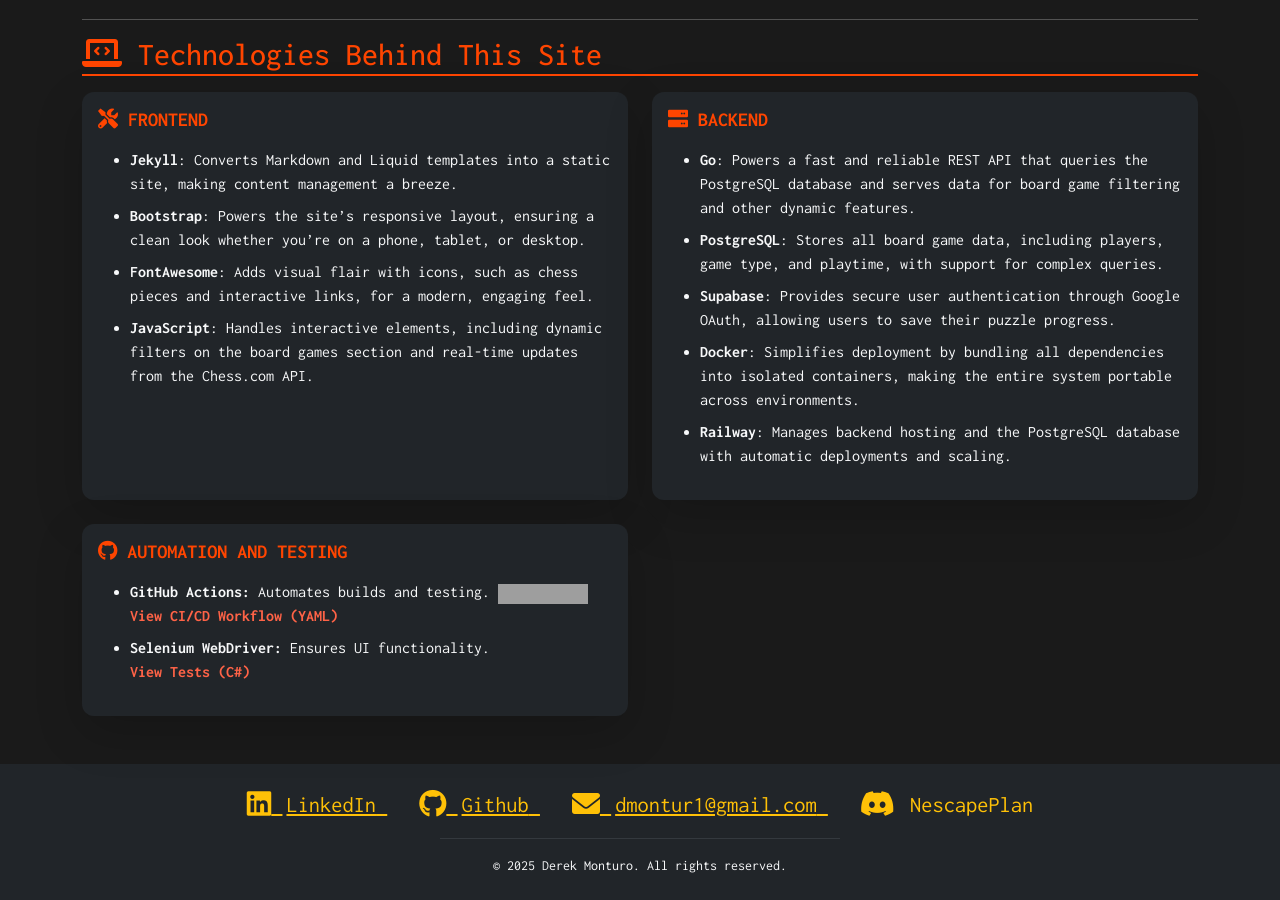
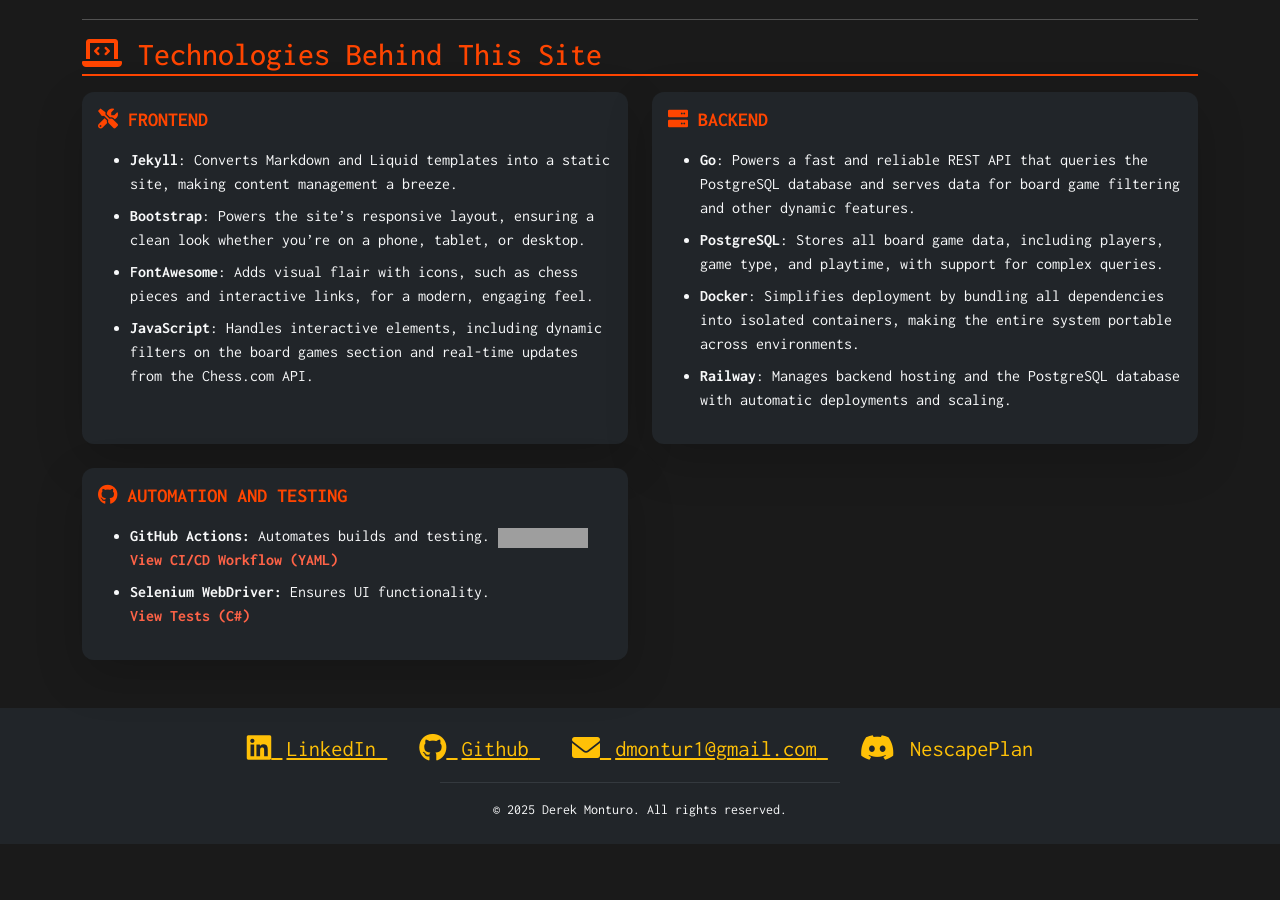
Before and after one commit to drmDev/drmDev.github.io, a Jekyll site: the page built from index.md, in a window 1280 px wide, cut to the strip 1290-2190 px from the top of the page. Built offline with Jekyll 4.4.1, drawn with Linux system fonts in a browser that asks for light colours; after the commit the page ends 2134 px from its top, so only the background shows below that; grey boxes are pictures that could not be loaded.

Commit message:
bug fixes and simplifications

```diff
--- a/_data/versions/puzzles.yml
+++ b/_data/versions/puzzles.yml
@@ -1,3 +1,8 @@
+- number: "1.5.0"
+  date: "February 19, 2025"
+  changes:
+    - "Various bug fixes and better mobile experience."
+
 - number: "1.4.0"
   date: "February 16, 2025"
   changes:
--- a/assets/css/style.css
+++ b/assets/css/style.css
@@ -808,23 +808,3 @@
     transform: translateY(-1px);
     transition: transform 0.2s;
 }
-
-/* Auth Mode styling */
-.auth-info {
-    background-color: #f8f9fa;
-    border: 1px solid #e9ecef;
-    border-radius: 4px;
-    padding: 20px;
-    margin-bottom: 20px;
-}
-
-.auth-info h4 {
-    color: #2c3e50;
-    margin-bottom: 15px;
-}
-
-.auth-info code {
-    background-color: #e9ecef;
-    padding: 2px 4px;
-    border-radius: 3px;
-}
--- a/index.md
+++ b/index.md
@@ -54,7 +54,6 @@
                 {{ "
 - **Go**: Powers a fast and reliable REST API that queries the PostgreSQL database and serves data for board game filtering and other dynamic features.
 - **PostgreSQL**: Stores all board game data, including players, game type, and playtime, with support for complex queries.
-- **Supabase**: Provides secure user authentication through Google OAuth, allowing users to save their puzzle progress.
 - **Docker**: Simplifies deployment by bundling all dependencies into isolated containers, making the entire system portable across environments.
 - **Railway**: Manages backend hosting and the PostgreSQL database with automatic deployments and scaling.
 " | markdownify }}
```
Also changed, not shown: assets/js/ui.js (+4 -80 lines), puzzles.md (+5 -7 lines).
